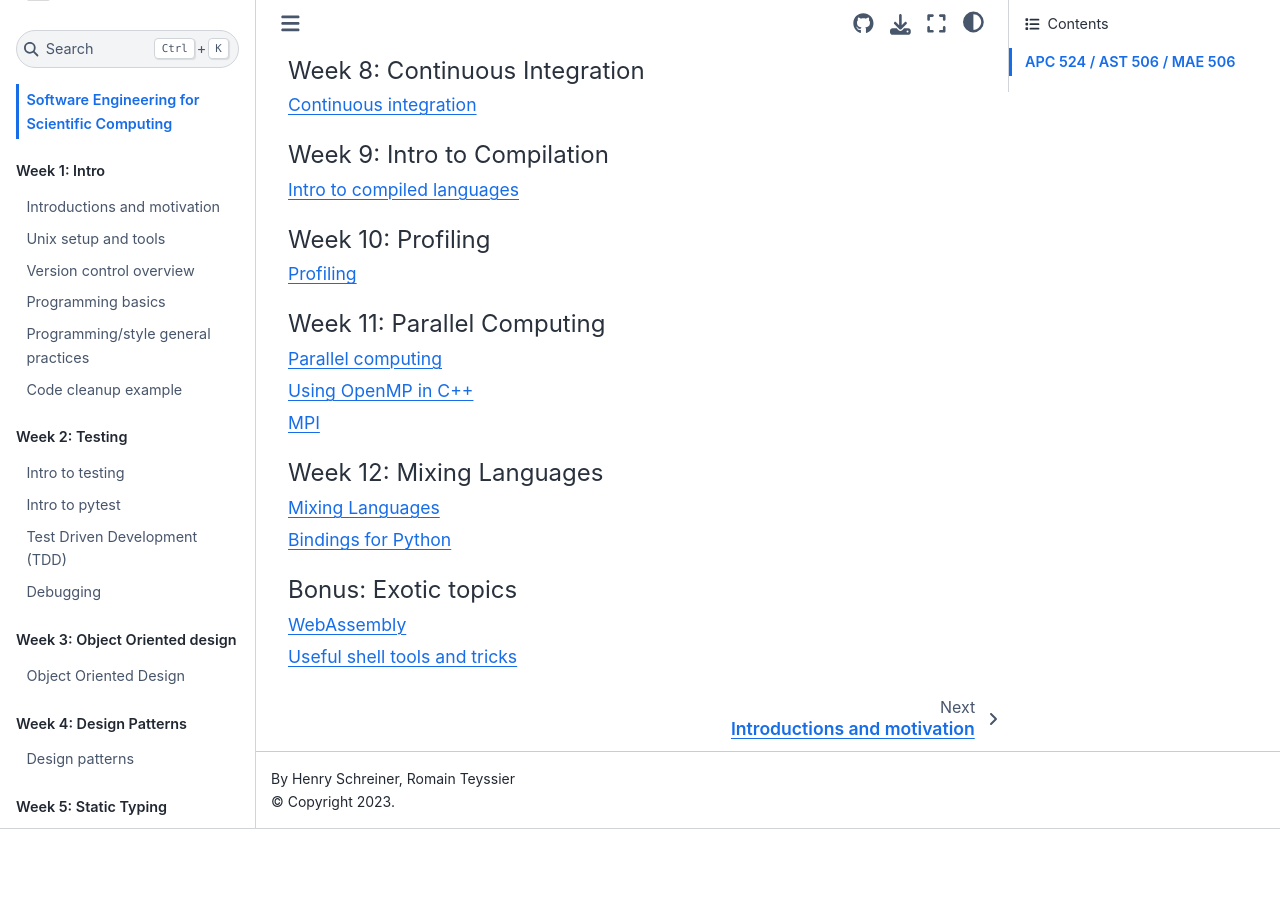
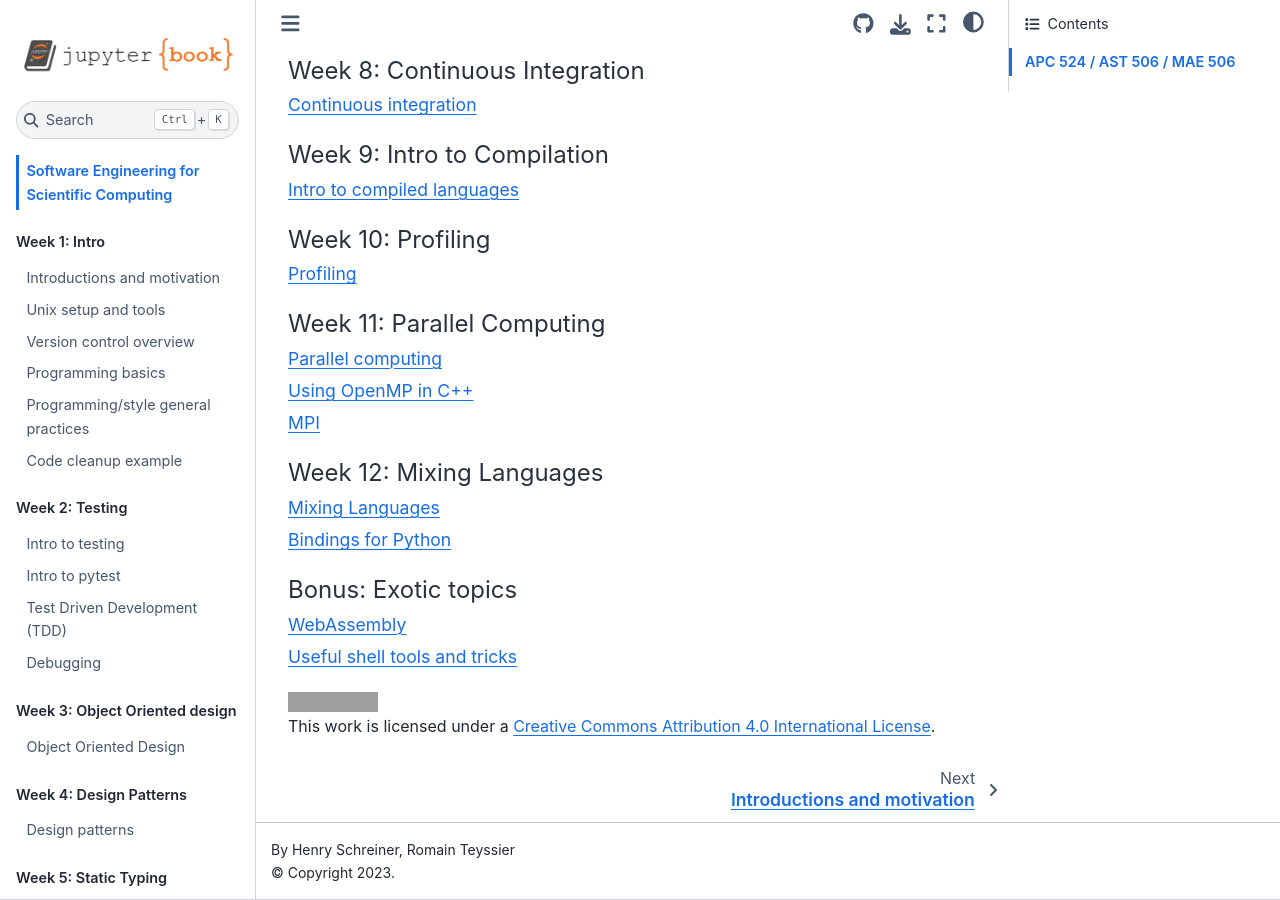
Before and after one commit to se-for-sci/se-for-sci.github.io, a Jupyter Book: the page built from content/intro.md, in a window 1280 px wide and 900 px high, scrolled down 1560 px. Built offline with Jupyter Book 1.0.4 settings and Sphinx 7.4.7 and the Sphinx Book theme 1.1.4, drawn with Linux system fonts in a browser that asks for light colours; before the commit the page ends 2389 px from its top, so only the background shows below that; grey boxes are pictures that could not be loaded.

Commit message:
chore: add license
Signed-off-by: Henry Schreiner <henryschreineriii@gmail.com>

````diff
--- a/content/intro.md
+++ b/content/intro.md
@@ -22,3 +22,5 @@
 ```{tableofcontents}
 
 ```
+
+<a rel="license" href="http://creativecommons.org/licenses/by/4.0/"><img alt="Creative Commons License" style="border-width:0" src="https://i.creativecommons.org/l/by/4.0/88x31.png" /></a><br />This work is licensed under a <a rel="license" href="http://creativecommons.org/licenses/by/4.0/">Creative Commons Attribution 4.0 International License</a>.
````
Also changed, not shown: README.md (+2 -0 lines), 1 other file.
